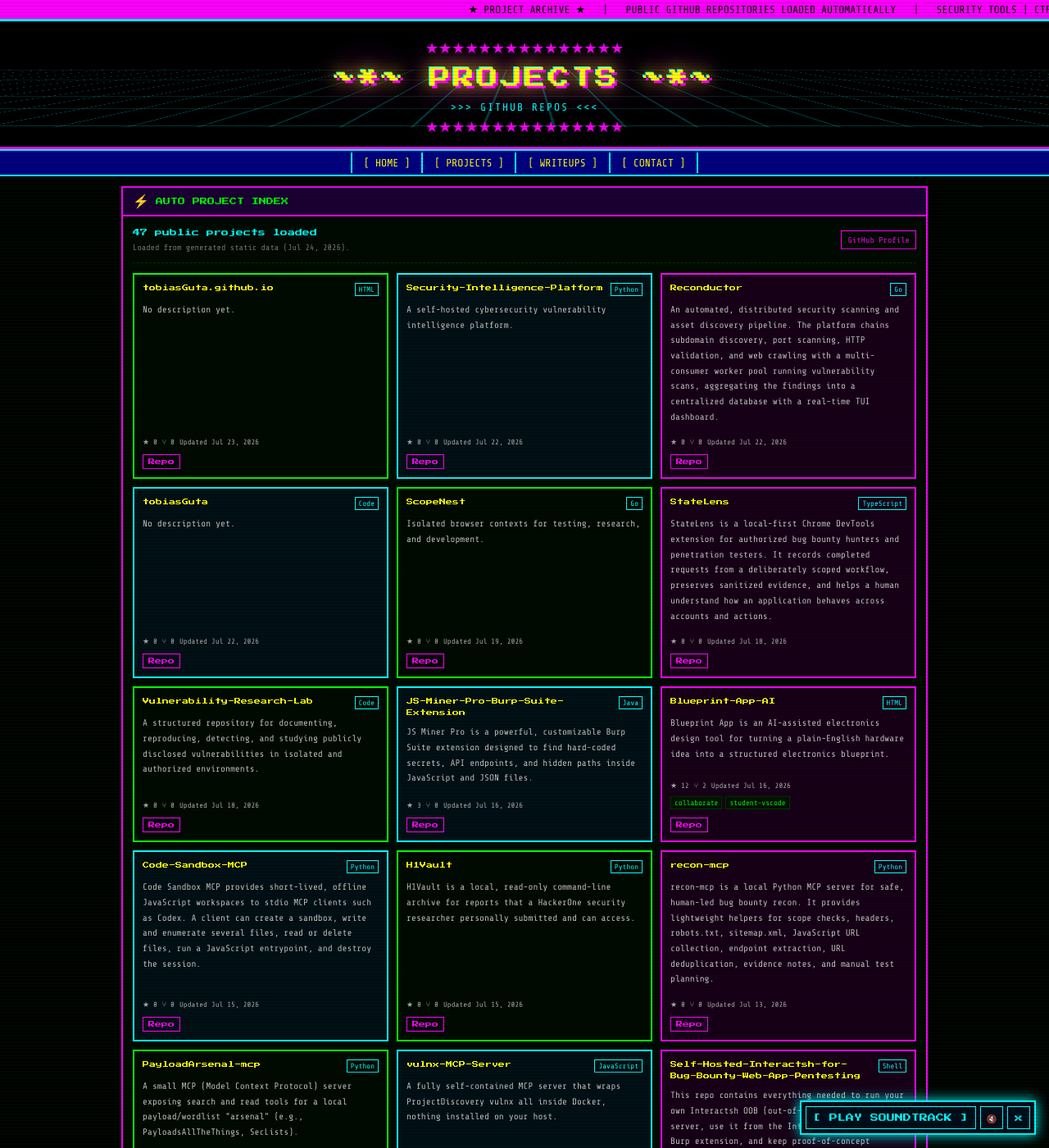
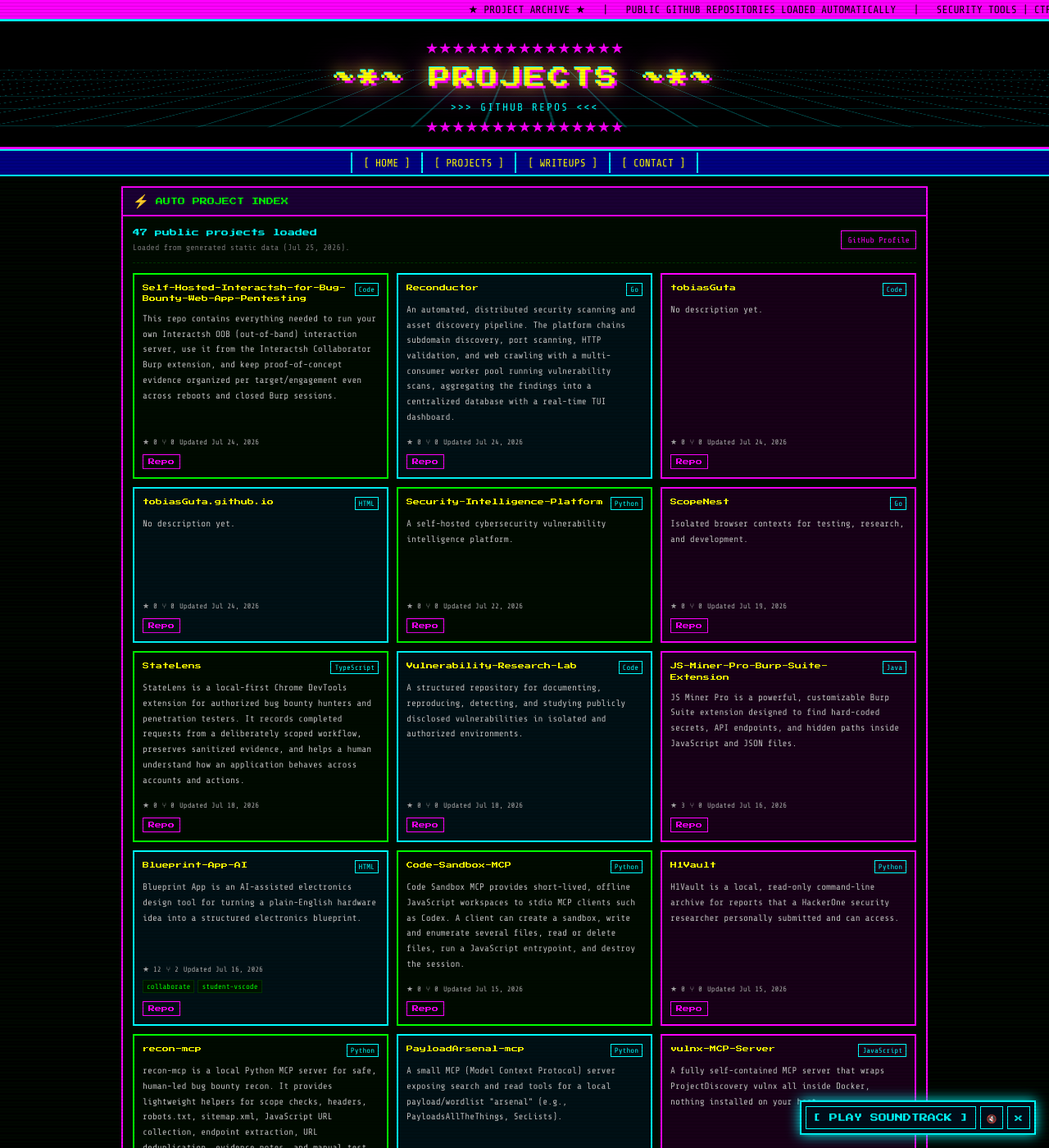
Before and after one commit to tobiasGuta/tobiasGuta.github.io, a Jekyll site: the page built from projects.html, in a window 1280 px wide and 1400 px high. Shown: the whole window at 82% size. Built offline with Jekyll 4.4.1, drawn with Linux system fonts in a browser that asks for light colours; part of the change alters nothing that is shown; some of the changed text lies outside the part shown.

Commit message:
Update generated project data

```diff
--- a/assets/data/projects.json
+++ b/assets/data/projects.json
@@ -1,8 +1,47 @@
 {
   "owner": "tobiasGuta",
   "source": "github_api",
-  "generated_at": "2026-07-24T10:27:32.000713+00:00",
+  "generated_at": "2026-07-25T09:59:12.424124+00:00",
   "projects": [
+    {
+      "name": "Self-Hosted-Interactsh-for-Bug-Bounty-Web-App-Pentesting",
+      "description": "This repo contains everything needed to run your own Interactsh OOB (out-of-band) interaction server, use it from the Interactsh Collaborator Burp extension, and keep proof-of-concept evidence organized per target/engagement even across reboots and closed Burp sessions.",
+      "html_url": "https://github.com/tobiasGuta/Self-Hosted-Interactsh-for-Bug-Bounty-Web-App-Pentesting",
+      "homepage": null,
+      "language": null,
+      "topics": [],
+      "stargazers_count": 0,
+      "forks_count": 0,
+      "updated_at": "2026-07-24T22:19:45Z",
+      "fork": false,
+      "archived": false
+    },
+    {
+      "name": "Reconductor",
+      "description": "An automated, distributed security scanning and asset discovery pipeline. The platform chains subdomain discovery, port scanning, HTTP validation, and web crawling with a multi-consumer worker pool running vulnerability scans, aggregating the findings into a centralized database with a real-time TUI dashboard.",
+      "html_url": "https://github.com/tobiasGuta/Reconductor",
+      "homepage": null,
+      "language": "Go",
+      "topics": [],
+      "stargazers_count": 0,
+      "forks_count": 0,
+      "updated_at": "2026-07-24T15:58:37Z",
+      "fork": false,
+      "archived": false
+    },
+    {
+      "name": "tobiasGuta",
+      "description": null,
+      "html_url": "https://github.com/tobiasGuta/tobiasGuta",
+      "homepage": null,
+      "language": null,
+      "topics": [],
+      "stargazers_count": 0,
+      "forks_count": 0,
+      "updated_at": "2026-07-24T13:25:06Z",
+      "fork": false,
+      "archived": false
+    },
     {
       "name": "tobiasGuta.github.io",
       "description": null,
@@ -12,7 +51,7 @@
       "topics": [],
       "stargazers_count": 0,
       "forks_count": 0,
-      "updated_at": "2026-07-23T10:49:53Z",
+      "updated_at": "2026-07-24T10:27:36Z",
       "fork": false,
       "archived": false
     },
@@ -26,32 +65,6 @@
       "stargazers_count": 0,
       "forks_count": 0,
       "updated_at": "2026-07-22T23:47:04Z",
-      "fork": false,
-      "archived": false
-    },
-    {
-      "name": "Reconductor",
-      "description": "An automated, distributed security scanning and asset discovery pipeline. The platform chains subdomain discovery, port scanning, HTTP validation, and web crawling with a multi-consumer worker pool running vulnerability scans, aggregating the findings into a centralized database with a real-time TUI dashboard.",
-      "html_url": "https://github.com/tobiasGuta/Reconductor",
-      "homepage": null,
-      "language": "Go",
-      "topics": [],
-      "stargazers_count": 0,
-      "forks_count": 0,
-      "updated_at": "2026-07-22T15:46:18Z",
-      "fork": false,
-      "archived": false
-    },
-    {
-      "name": "tobiasGuta",
-      "description": null,
-      "html_url": "https://github.com/tobiasGuta/tobiasGuta",
-      "homepage": null,
-      "language": null,
-      "topics": [],
-      "stargazers_count": 0,
-      "forks_count": 0,
-      "updated_at": "2026-07-22T14:30:25Z",
       "fork": false,
       "archived": false
     },
@@ -185,19 +198,6 @@
       "stargazers_count": 0,
       "forks_count": 0,
       "updated_at": "2026-07-13T12:48:37Z",
-      "fork": false,
-      "archived": false
-    },
-    {
-      "name": "Self-Hosted-Interactsh-for-Bug-Bounty-Web-App-Pentesting",
-      "description": "This repo contains everything needed to run your own Interactsh OOB (out-of-band) interaction server, use it from the Interactsh Collaborator Burp extension, and keep proof-of-concept evidence organized per target/engagement even across reboots and closed Burp sessions.",
-      "html_url": "https://github.com/tobiasGuta/Self-Hosted-Interactsh-for-Bug-Bounty-Web-App-Pentesting",
-      "homepage": null,
-      "language": "Shell",
-      "topics": [],
-      "stargazers_count": 0,
-      "forks_count": 0,
-      "updated_at": "2026-07-12T16:26:08Z",
       "fork": false,
       "archived": false
     },
```
